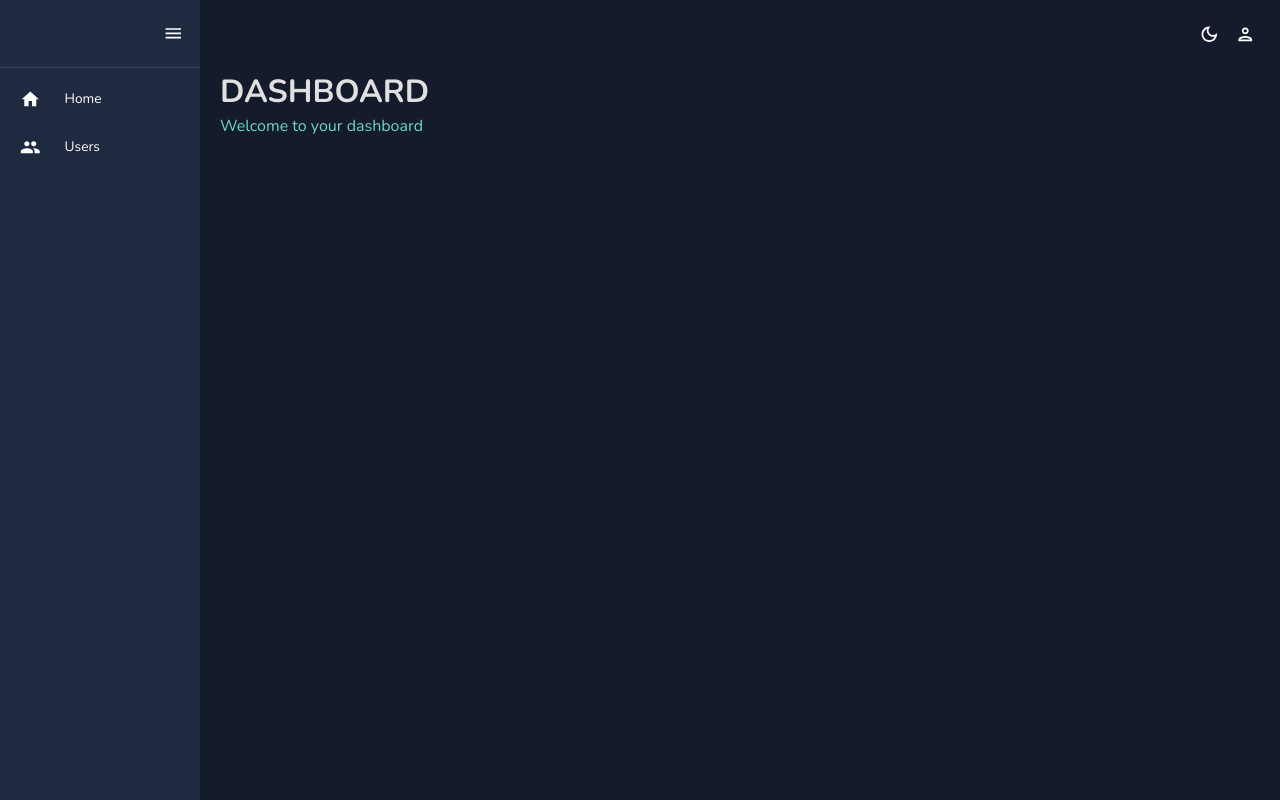
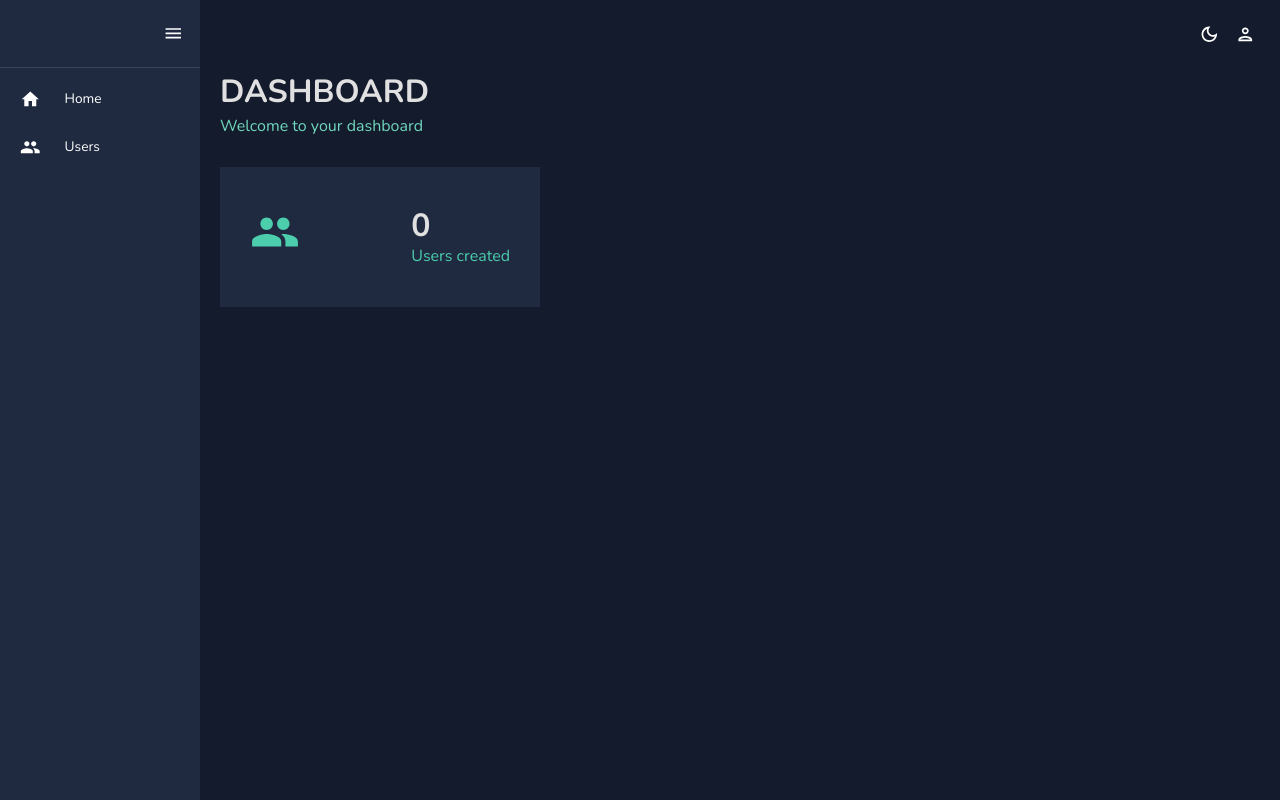
Before and after one commit to peachyme/users-dashboard-challenge, a React (Create React App) app: page / in a window 1280 px wide. Built offline with nearby package versions, Linux system fonts and the light colour scheme.

Commit message:
new statBox component created and added to dashboard

```diff
--- /dev/null
+++ b/src/components/dashboard/StatBox.jsx
@@ -0,0 +1,24 @@
+import { Box, Typography, useTheme } from "@mui/material";
+import { tokens } from "../../theme";
+
+function StatBox({ stat, title, children }) {
+  const theme = useTheme();
+  const colors = tokens(theme.palette.mode);
+  return (
+    <Box width="100%" m="0 30px">
+      <Box display="flex" justifyContent="space-between">
+        <Box>{children}</Box>
+        <Box>
+          <Typography variant="h2" color={colors.grey[100]} fontWeight="bold">
+            {stat}
+          </Typography>
+          <Typography variant="h5" color={colors.greenAccent[500]}>
+            {title}
+          </Typography>
+        </Box>
+      </Box>
+    </Box>
+  );
+}
+
+export default StatBox;
--- a/src/pages/homePage.jsx
+++ b/src/pages/homePage.jsx
@@ -1,11 +1,26 @@
 import Header from "../components/Header";
-import { Box } from "@mui/material";
+import { Box, useTheme } from "@mui/material";
+import { tokens } from "../theme";
+import StatBox from "../components/dashboard/StatBox";
+import GroupIcon from "@mui/icons-material/Group";
+import { useSelector } from "react-redux";
 
 const HomePage = () => {
+  const theme = useTheme();
+  const colors = tokens(theme.palette.mode);
+  const usersStat = useSelector((state) => { return state.users.length; });
+
   return (
     <Box m="20px">
       <Box display="flex" justifyContent="space-between" alignItems="center">
         <Header title="DASHBOARD" subtitle="Welcome to your dashboard" />
+      </Box>
+      <Box mt="50px" display="grid" gridTemplateColumns="repeat(12, 1fr)" gridAutoRows="140px" gap="40px">
+        <Box gridColumn="span 4" bgcolor={colors.primary[400]} display="flex" alignItems="center" justifyContent="center">
+          <StatBox stat={usersStat} title="Users created">
+            <GroupIcon sx={{ fontSize: 50, color: colors.greenAccent[500] }}/>
+          </StatBox>
+        </Box>
       </Box>
     </Box>
   );
```
